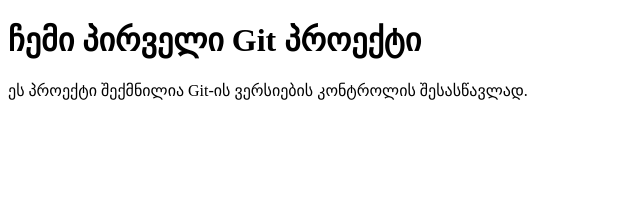
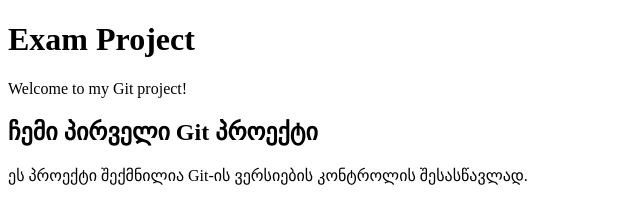
Before and after one commit to mekvabishviliiosebi-coder/exam-project, a plain HTML site: page index.html in a window 1280 px wide. Shown: the whole page, without its empty margins (0-640 px from the left). Drawn offline with Linux system fonts and the light colour scheme.

Commit message:
Add header section

```diff
--- a/index.html
+++ b/index.html
@@ -6,7 +6,14 @@
     <title>Exam Project</title>
 </head>
 <body>
-    <h1>ჩემი პირველი Git პროექტი</h1>
-    <p>ეს პროექტი შექმნილია Git-ის ვერსიების კონტროლის შესასწავლად.</p>
+    <header>
+        <h1>Exam Project</h1>
+        <p>Welcome to my Git project!</p>
+    </header>
+
+    <main>
+        <h2>ჩემი პირველი Git პროექტი</h2>
+        <p>ეს პროექტი შექმნილია Git-ის ვერსიების კონტროლის შესასწავლად.</p>
+    </main>
 </body>
 </html>
```
